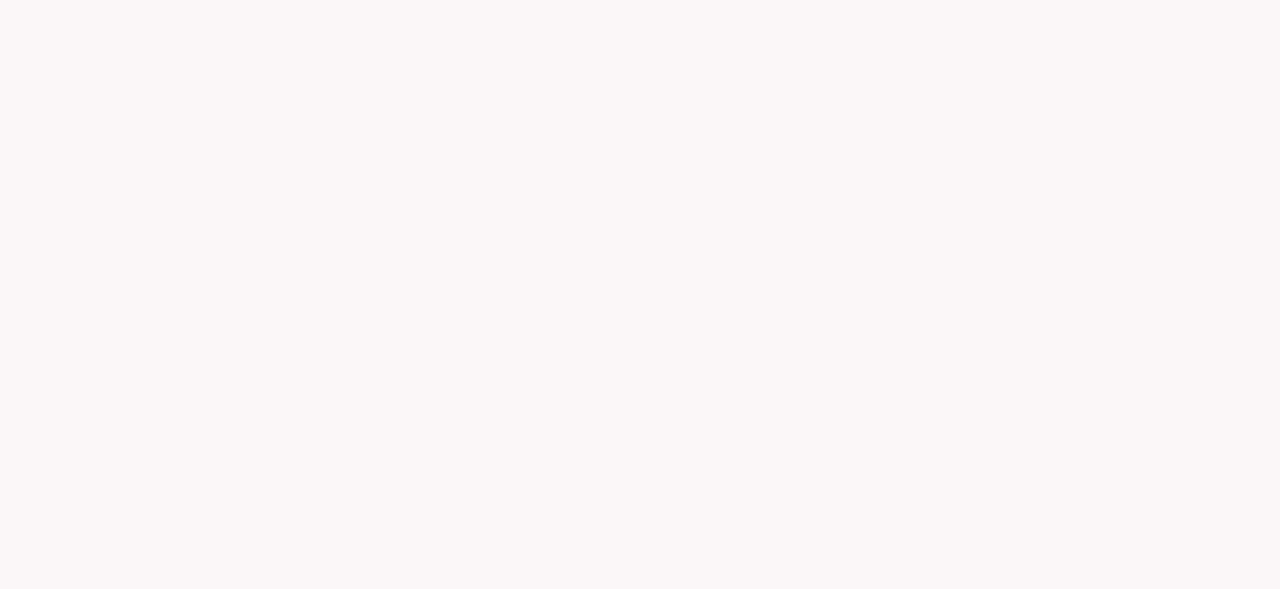
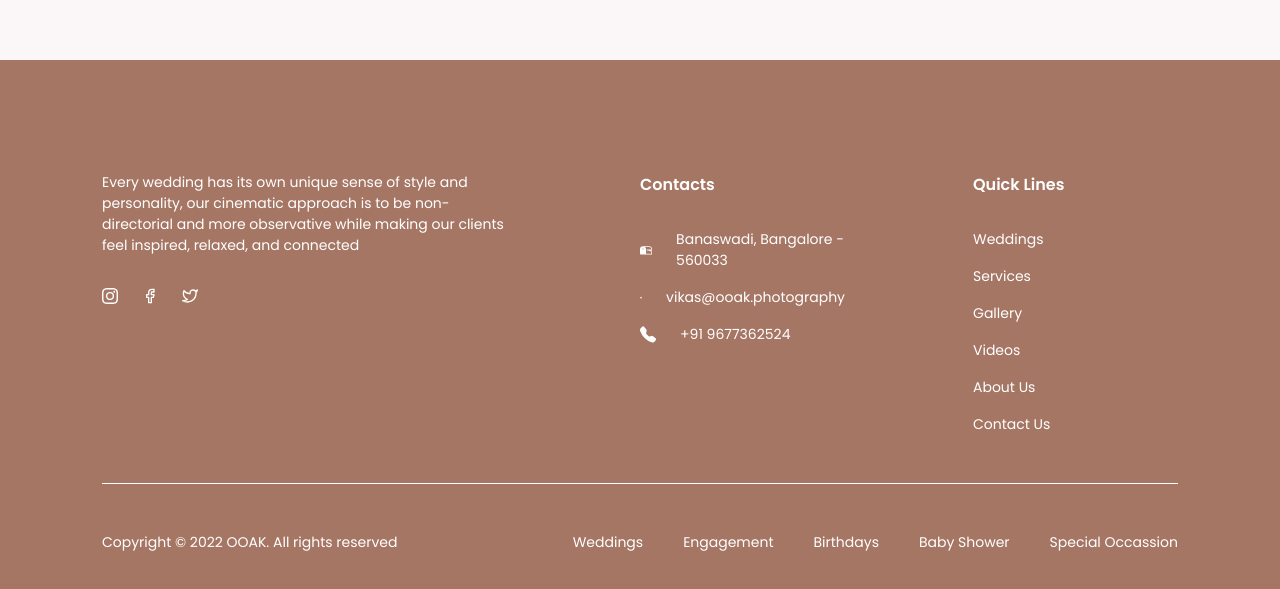
Before and after one commit to KrishnaDhingra/image-gallary-website, a React (Create React App) app: page / in a window 1280 px wide. Shown: the part 3811-4400 px from the top of the page. Before the commit the page ends 3700 px from the top, so only its background shows below. Built offline with nearby package versions, Linux system fonts and the light colour scheme.

Commit message:
Done with the footer desktop design

```diff
--- /dev/null
+++ b/src/components/footer/footer.css
@@ -0,0 +1,60 @@
+:root {
+  --footer-bg-color: #a67665;
+}
+.home-footer {
+  display: flex;
+  flex-direction: column;
+  position: absolute;
+  bottom: 0;
+  left: 0;
+  gap: 3rem;
+  background-color: var(--footer-bg-color);
+  padding-inline: 6.375rem;
+  padding-top: 7rem;
+  padding-bottom: 3.5rem;
+}
+.footer-top {
+  display: grid;
+  grid-template-columns: 2fr 1fr 1fr;
+  gap: 8rem;
+}
+.home-footer div {
+  color: white;
+}
+.footer-top h3 {
+  font-weight: 600;
+}
+.footer-top > * {
+  display: flex;
+  flex-direction: column;
+  gap: 2rem;
+}
+.footer-top > *:nth-child(2) div,
+.footer-top > *:nth-child(3) div {
+  display: flex;
+  flex-direction: column;
+  gap: 1rem;
+}
+.footer-top > *:nth-child(1) p,
+.footer-top > *:nth-child(2) div a span,
+.footer-top > *:nth-child(3) div a,
+.bottom .copyright,
+.bottom div a {
+  font-size: 14px;
+}
+.footer-top > *:nth-child(2) a {
+  display: flex;
+  gap: 1.5rem;
+}
+.home-footer .line {
+  border-top: 1px solid white;
+  width: 100%;
+}
+.home-footer .bottom {
+  display: flex;
+  justify-content: space-between;
+}
+.home-footer .bottom div {
+  display: flex;
+  gap: 2.5rem;
+}
--- /dev/null
+++ b/src/components/footer/footer.js
@@ -0,0 +1,82 @@
+import React from 'react'
+import './footer.css'
+// import FooterLogo from './footer-logo.png'
+import { BsInstagram } from 'react-icons/bs'
+import { FiFacebook } from 'react-icons/fi'
+import { FiTwitter } from 'react-icons/fi'
+import { BsMailbox2 } from 'react-icons/bs'
+import { IoMailOpen } from 'react-icons/io5'
+import { BsFillTelephoneFill } from 'react-icons/bs'
+
+function Footer() {
+  return (
+    <footer className="home-footer">
+      <div className="footer-top">
+        <div>
+          {/* <FooterLogo /> */}
+          <p>
+            Every wedding has its own unique sense of style and personality, our
+            cinematic approach is to be non-directorial and more observative
+            while making our clients feel inspired, relaxed, and connected
+          </p>
+          <div className="flex gap-6">
+            <BsInstagram />
+            <FiFacebook />
+            <FiTwitter />
+          </div>
+        </div>
+        <div>
+          <h3>Contacts</h3>
+          <div>
+            <a href="">
+              <BsMailbox2 />
+              <span>Banaswadi, Bangalore - 560033</span>
+            </a>
+            <a href="">
+              <IoMailOpen />
+              <span>vikas@ooak.photography</span>
+            </a>
+            <a href="">
+              <BsFillTelephoneFill />
+              <span>+91 9677362524</span>
+            </a>
+          </div>
+        </div>
+        <div>
+          <h3>Quick Lines</h3>
+          <div>
+            {[
+              'Weddings',
+              'Services',
+              'Gallery',
+              'Videos',
+              'About Us',
+              'Contact Us',
+            ].map((element) => {
+              return <a key={element}>{element}</a>
+            })}
+          </div>
+        </div>
+      </div>
+
+      <div className="line"></div>
+      <div className="bottom">
+        <span className="copyright">
+          Copyright © 2022 OOAK. All rights reserved
+        </span>
+        <div>
+          {[
+            'Weddings',
+            'Engagement',
+            'Birthdays',
+            'Baby Shower',
+            'Special Occassion',
+          ].map((element) => {
+            return <a key={element}>{element}</a>
+          })}
+        </div>
+      </div>
+    </footer>
+  )
+}
+export default Footer
--- a/src/components/home-photo-samples/home-photo-samples.js
+++ b/src/components/home-photo-samples/home-photo-samples.js
@@ -4,7 +4,7 @@ import SamplePhoto from '../../utilities/sample-photo.png'
 
 function HomePhotoSamplesContainer() {
   return (
-    <section className="main-samples-container">
+    <section className="main-samples-container mb-[46rem]">
       {[1, 2, 3, 4].map((item) => {
         return (
           <div className="samples-inner">
--- a/src/components/what-happening-sidepopup/what-happening-sidepopup.js
+++ b/src/components/what-happening-sidepopup/what-happening-sidepopup.js
@@ -87,9 +87,9 @@ const SideBar = () => {
         {/* <span className="sidebar-text text-white text-sm">
         Follow OOAK Photography
       </span> */}
-        <BsInstagram className="text-white text-xs sm:text-sm" />
-        <FiFacebook className="text-white text-sm sm:text-md" />
-        <FiTwitter className="text-white text-xs sm:text-sm" />
+        <BsInstagram className="sidebar-icon text-white text-xs sm:text-sm" />
+        <FiFacebook className="sidebar-icon text-white text-sm sm:text-md" />
+        <FiTwitter className="sidebar-icon text-white text-xs sm:text-sm" />
       </div>
     </motion.section>
   )
--- a/src/pages/home.js
+++ b/src/pages/home.js
@@ -3,13 +3,15 @@ import HomeTopBar from '../components/home-top-bar/HomeTopBar'
 import HomeBigButton from '../components/HomeBigButton/homebigbutton'
 import Counter from '../components/counter/counter'
 import HomePhotoSamplesContainer from '../components/home-photo-samples/home-photo-samples'
+import Footer from '../components/footer/footer'
 function Home() {
   return (
-    <div className="flex flex-col mt-[6rem] sm:mt-[10rem]">
+    <div className="relative flex flex-col mt-[6rem] sm:mt-[9rem]">
       <HomeTopBar />
       <HomeBigButton />
       <Counter />
       <HomePhotoSamplesContainer />
+      <Footer />
     </div>
   )
 }
```
Also changed, not shown: src/components/footer/footer-logo.png (added).
